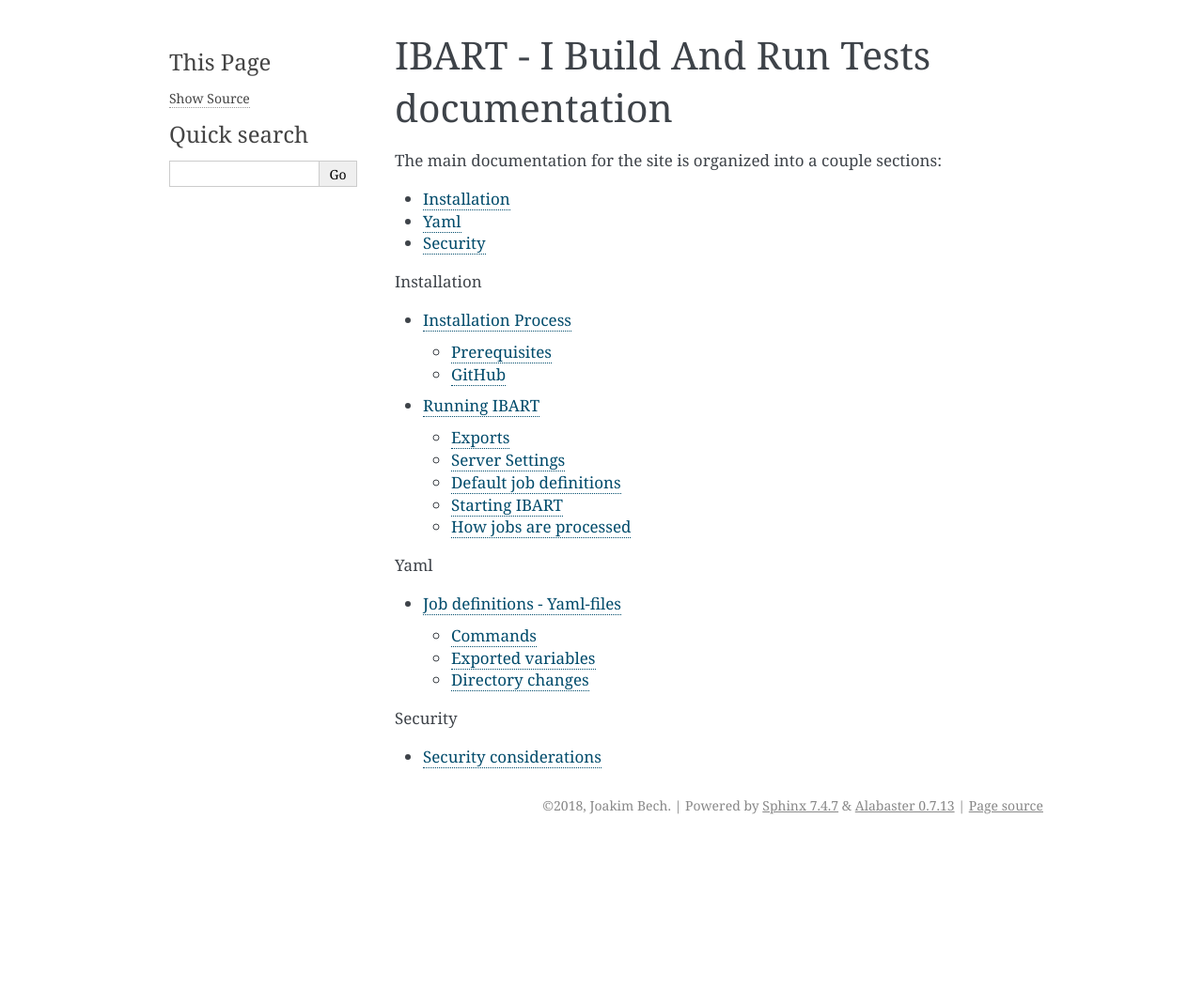
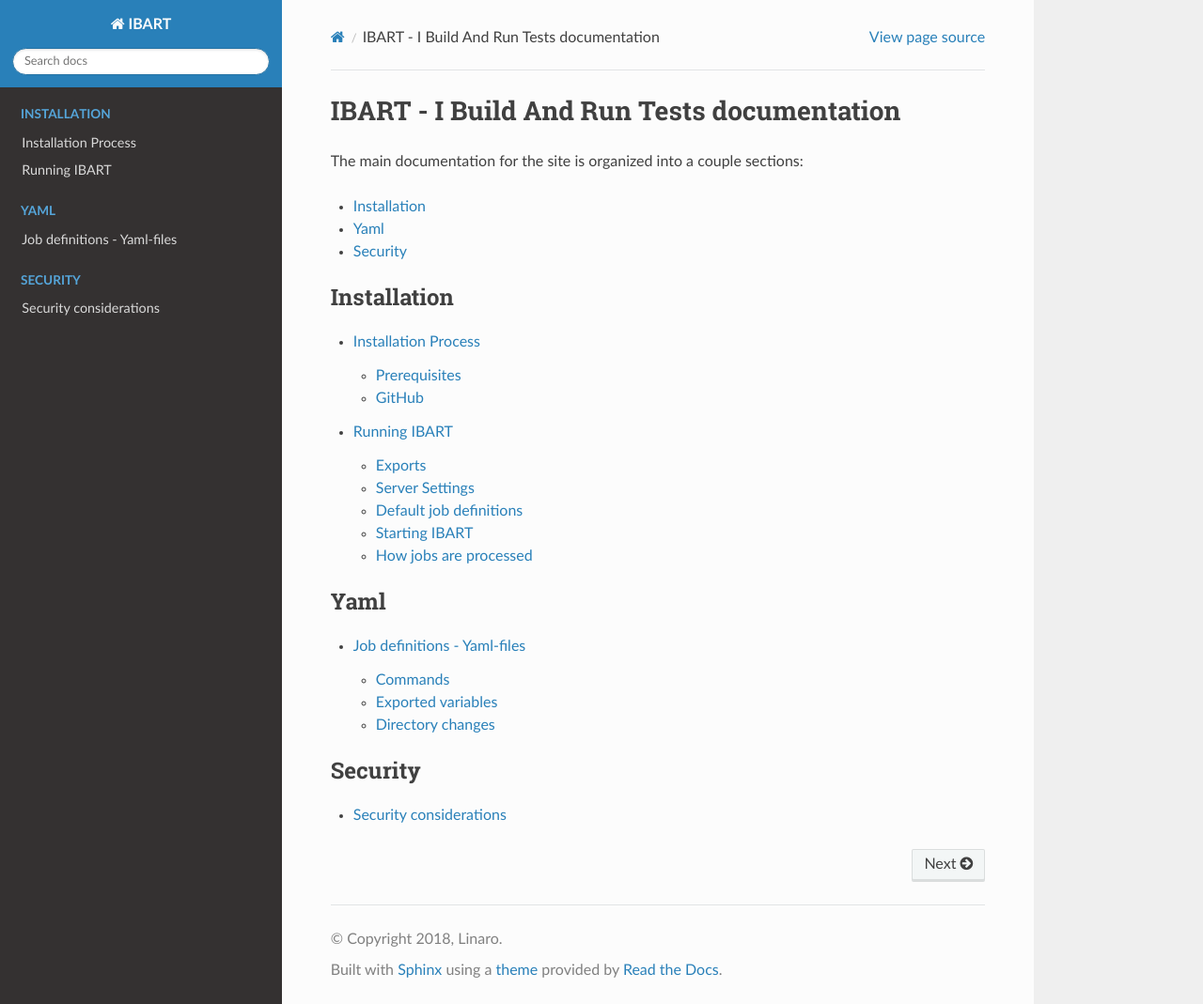
Before and after one commit to jbech-linaro/hikey_auto_boot, a Sphinx documentation site: the page built from docs/index.rst, in a window 1280 px wide and 1069 px high. Shown: the whole window at 94% size. Built offline with Sphinx 7.4.7 and the Read the Docs theme 2.0.0, drawn with Linux system fonts in a browser that asks for light colours.

Commit message:
Changed theme
Signed-off-by: Joakim Bech <joakim.bech@linaro.org>

```diff
--- a/docs/conf.py
+++ b/docs/conf.py
@@ -20,7 +20,7 @@
 # -- Project information -----------------------------------------------------
 
 project = 'IBART'
-copyright = '2018, Joakim Bech'
+copyright = '2018, Linaro'
 author = 'Joakim Bech'
 
 # The short X.Y version
@@ -75,7 +75,7 @@
 # The theme to use for HTML and HTML Help pages.  See the documentation for
 # a list of builtin themes.
 #
-html_theme = 'alabaster'
+html_theme = 'sphinx_rtd_theme'
 
 # Theme options are theme-specific and customize the look and feel of a theme
 # further.  For a list of options available for each theme, see the
@@ -130,7 +130,7 @@
 #  author, documentclass [howto, manual, or own class]).
 latex_documents = [
     (master_doc, 'IBART.tex', 'IBART Documentation',
-     'Joakim Bech', 'manual'),
+     'Linaro', 'manual'),
 ]
 
 
```
